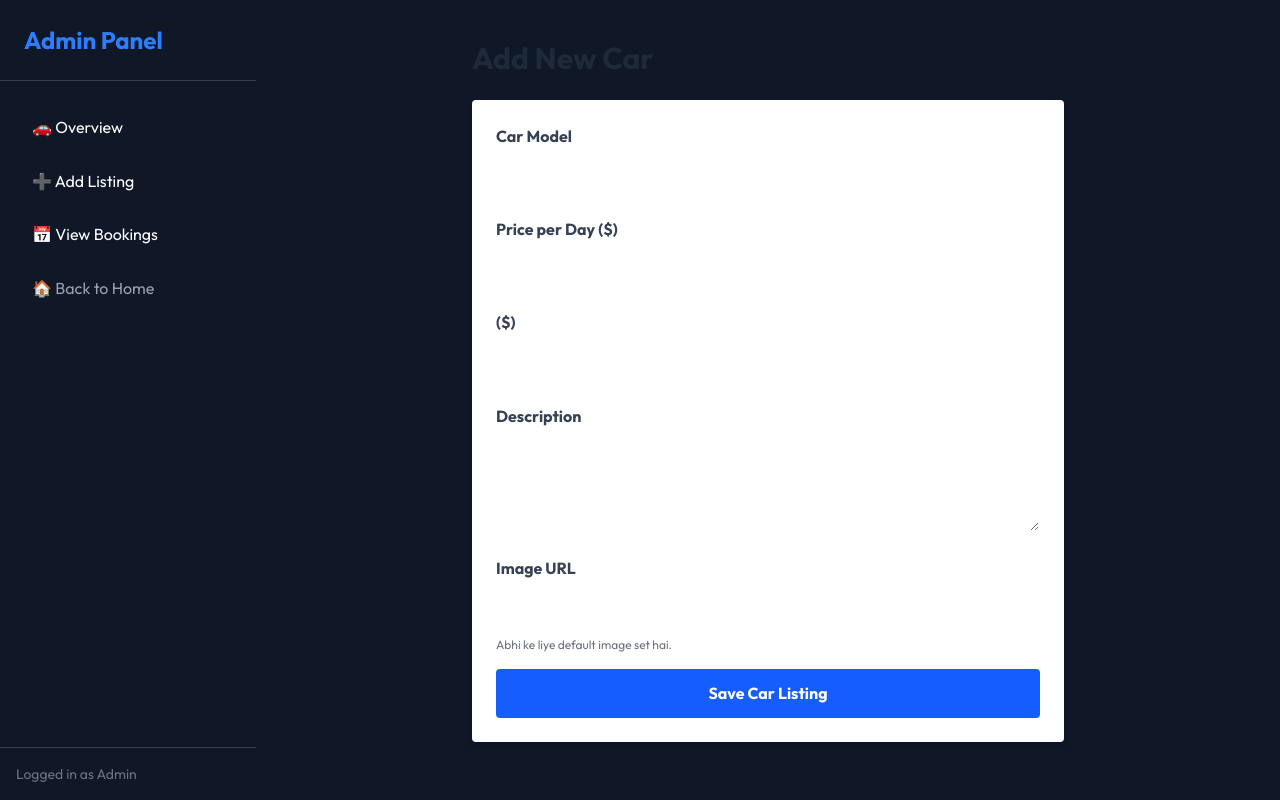
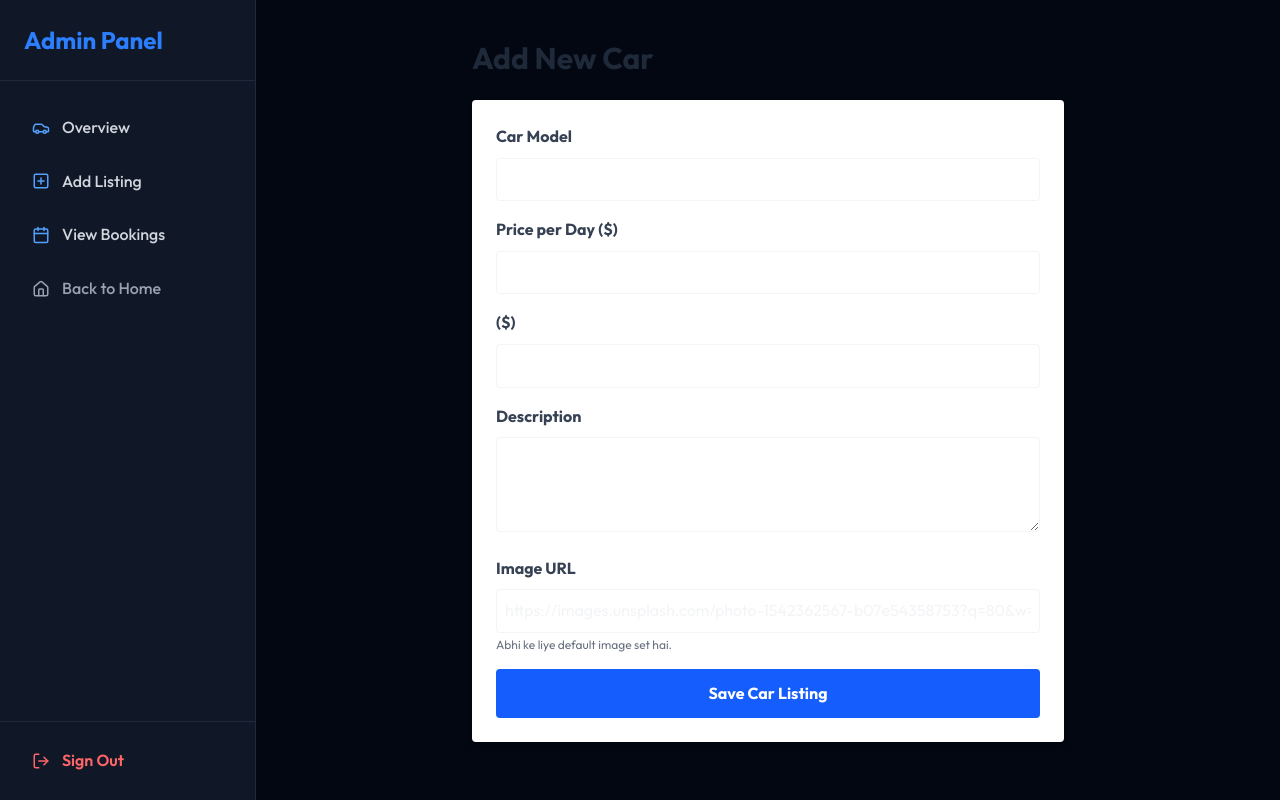
Before and after one commit to mh1029501-dev/car-rental-website, a Next.js app: page /dashboard/add in a window 1280 px wide. Built offline with nearby package versions, Linux system fonts and the light colour scheme; no server answers; sample sign-in values are in the browser's storage.

Commit message:
Redirect to homepage on logout from dashboard

```diff
--- a/src/app/dashboard/layout.js
+++ b/src/app/dashboard/layout.js
@@ -1,8 +1,10 @@
+
 "use client";
 
 import { useEffect, useState } from "react";
 import { useRouter } from "next/navigation";
 import Link from "next/link";
+import { LogOut, Car, PlusSquare, Calendar, Home } from "lucide-react";
 
 export default function DashboardLayout({ children }) {
   const router = useRouter();
@@ -11,7 +13,6 @@ export default function DashboardLayout({ children }) {
   useEffect(() => {
     const token = localStorage.getItem("token");
 
-    // Agar token nahi milta toh login page par bhejo
     if (!token) {
       router.push("/login");
     } else {
@@ -19,7 +20,13 @@ export default function DashboardLayout({ children }) {
     }
   }, [router]);
 
-  // Jab tak token check nahi hota tab tak page content render nahi hoga
+  // Logout Function: LocalStorage clear karke direct Home Page ('/') par bhejega
+  const handleLogout = () => {
+    localStorage.removeItem("token");
+    localStorage.removeItem("userId");
+    router.push("/");
+  };
+
   if (!isAuthenticated) {
     return (
       <div className="flex h-screen items-center justify-center bg-gray-900 text-white font-semibold">
@@ -29,40 +36,45 @@ export default function DashboardLayout({ children }) {
   }
 
   return (
-    <div className="flex h-screen bg-gray-100">
+    <div className="flex h-screen bg-gray-950 text-gray-100">
 
       {/* SIDEBAR */}
-      <aside className="w-64 bg-gray-900 text-white hidden md:flex flex-col">
-        <div className="p-6 text-2xl font-bold text-blue-500 border-b border-gray-700">
+      <aside className="w-64 bg-gray-900 text-white hidden md:flex flex-col border-r border-gray-800">
+        <div className="p-6 text-2xl font-bold text-blue-500 border-b border-gray-800 flex items-center gap-2">
           Admin Panel
         </div>
 
         <nav className="flex-1 mt-6 px-4 space-y-2">
-          {/* Link component use kiya hai full reload bachane ke liye */}
-          <Link href="/dashboard" className="block py-2.5 px-4 rounded hover:bg-gray-800 transition">
-            🚗 Overview
+          <Link href="/dashboard" className="flex items-center gap-3 py-2.5 px-4 rounded-xl hover:bg-gray-800 transition text-gray-300 hover:text-white font-medium">
+            <Car size={18} className="text-blue-400" /> Overview
           </Link>
 
-          <Link href="/dashboard/add" className="block py-2.5 px-4 rounded hover:bg-gray-800 transition">
-            ➕ Add Listing
+          <Link href="/dashboard/add" className="flex items-center gap-3 py-2.5 px-4 rounded-xl hover:bg-gray-800 transition text-gray-300 hover:text-white font-medium">
+            <PlusSquare size={18} className="text-blue-400" /> Add Listing
           </Link>
 
-          <Link href="/dashboard/bookings" className="block py-2.5 px-4 rounded hover:bg-gray-800 transition">
-            📅 View Bookings
+          <Link href="/dashboard/bookings" className="flex items-center gap-3 py-2.5 px-4 rounded-xl hover:bg-gray-800 transition text-gray-300 hover:text-white font-medium">
+            <Calendar size={18} className="text-blue-400" /> View Bookings
           </Link>
 
-          <Link href="/" className="block py-2.5 px-4 rounded hover:bg-gray-800 transition text-gray-400">
-            🏠 Back to Home
+          <Link href="/" className="flex items-center gap-3 py-2.5 px-4 rounded-xl hover:bg-gray-800 transition text-gray-400 hover:text-white font-medium">
+            <Home size={18} /> Back to Home
           </Link>
         </nav>
 
-        <div className="p-4 border-t border-gray-700 text-sm text-gray-500">
-          Logged in as Admin
+        {/* LOGOUT BUTTON SECTION */}
+        <div className="p-4 border-t border-gray-800">
+          <button
+            onClick={handleLogout}
+            className="w-full flex items-center gap-3 px-4 py-2.5 rounded-xl text-red-400 hover:text-red-300 hover:bg-red-500/10 transition font-semibold"
+          >
+            <LogOut size={18} /> Sign Out
+          </button>
         </div>
       </aside>
 
-      {/* MAIN CONTENT AREA */}
-      <main className="flex-1 overflow-y-auto bg-gray-900 text-white">
+      {/* MAIN CONTENT */}
+      <main className="flex-1 overflow-y-auto bg-gray-950">
         {children}
       </main>
     </div>
```
